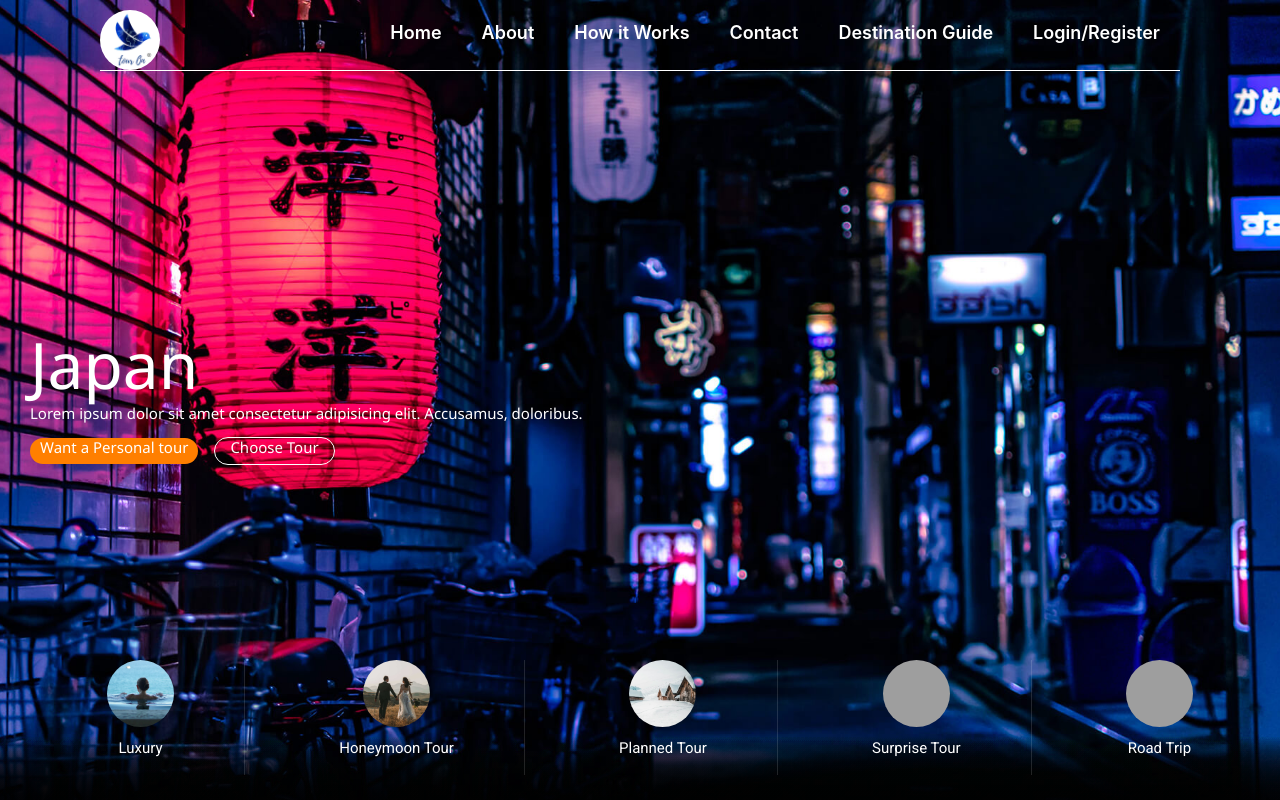
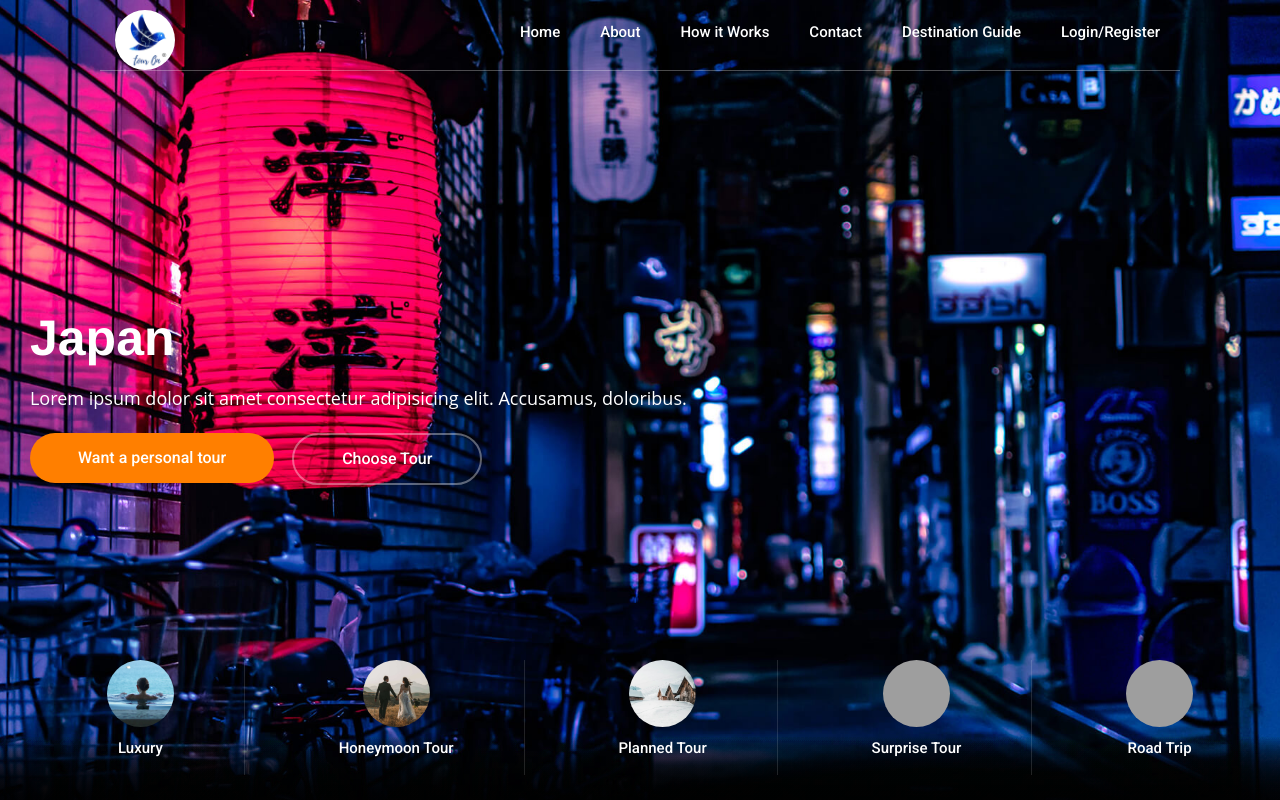
Before and after one commit to touron-travel/Touron-Website, a React app: page / in a window 1280 px wide. Shown: the top 800 px of the page. Built offline with nearby package versions, Linux system fonts and the light colour scheme; no server answers; grey boxes are pictures that could not be loaded; a web font is replaced by a local one.

Commit message:
first commit

```diff
--- a/public/index.html
+++ b/public/index.html
@@ -34,6 +34,10 @@
       integrity="sha384-AYmEC3Yw5cVb3ZcuHtOA93w35dYTsvhLPVnYs9eStHfGJvOvKxVfELGroGkvsg+p"
       crossorigin="anonymous"
     />
+    <link
+      href="https://fonts.googleapis.com/css2?family=Roboto:ital,wght@0,100;0,300;0,400;0,500;0,700;0,900;1,100;1,300;1,400;1,500;1,700;1,900&display=swap"
+      rel="stylesheet"
+    />
     <title>TourOn</title>
   </head>
   <body>
--- a/src/Home components/Categories/Categories.css
+++ b/src/Home components/Categories/Categories.css
@@ -32,8 +32,9 @@
 }
 .cat-body p,
 .cat-bod p {
-  font-family: "Roboto";
-  font-weight: 300;
+  font-family: "Roboto", sans-serif;
+  font-size: 15px;
+  font-weight: 500;
 }
 .cat-body p:hover,
 .cat-bod p:hover {
--- a/src/Home components/Navbar/Navbar.css
+++ b/src/Home components/Navbar/Navbar.css
@@ -1,23 +1,17 @@
-@import url("https://fonts.googleapis.com/css2?family=Andika&display=swap");
-
 .header {
   width: 100%;
-  margin: 0px auto;
-  border-bottom: 1px solid white;
+  border-bottom: 1px solid rgba(255, 255, 255, 0.29);
   display: flex;
   justify-content: space-between;
   align-items: center;
+  padding-left: 15px;
 }
 .nav-area {
   list-style: none;
-  /* flex-basis: 80%; */
   display: flex;
 }
 .nav-area li {
-  padding: 5px 20px;
-  font-size: 16px;
-  font-weight: 500;
-  /* font-family: "Andika", sans-serif; */
+  padding: 0px 20px;
 }
 .logo img {
   width: 60px;
@@ -27,8 +21,9 @@
 .nav-links {
   text-decoration: none;
   color: #fff;
-  font-weight: 600;
-  font-size: 18px;
+  font-weight: 500;
+  font-size: 15px;
+  font-family: "Roboto", sans-serif;
 }
 .nav-links:hover {
   color: #ff7f00;
--- a/src/Home components/Navbar/Navbar.js
+++ b/src/Home components/Navbar/Navbar.js
@@ -2,8 +2,6 @@ import React from "react";
 import { Link } from "react-router-dom";
 import "./Navbar.css";
 import Image from "../../assests/logo.jpeg";
-
-
 
 export default function Navbar() {
   return (
@@ -11,7 +9,7 @@ export default function Navbar() {
       <div className="logo">
         <img src={Image} alt="" />
       </div>
-      <div>
+      <div className="navi">
         <ul className="nav-area">
           <li className="nav-items">
             <Link to="/" className="nav-links">
--- a/src/Home components/Slider/SliderImage.css
+++ b/src/Home components/Slider/SliderImage.css
@@ -46,7 +46,6 @@ h1 {
 
 .button {
   display: flex;
-  align-items: center;
 }
 .trending {
   display: flex;
@@ -58,34 +57,36 @@ h1 {
   margin-left: 30px;
 }
 .countryName {
-  font-size: 5vw;
+  /* font-size: 5vw;
   font-weight: 500;
-  margin: 0;
+  /* font-family: "Roboto", sans-serif; */
+  margin-bottom: 20px;
+  font-size: 50px;
+  font-weight: 900;
+  font-family: "Polar", Helvetica, Arial, sans-serif;
+  color: #fff;
 }
 .desc {
-  font-size: 15px;
+  font-size: 18px;
   color: #fff;
+  font-family: "Open Sans", Helvetica, Arial, sans-serif;
+  margin-bottom: 24px;
 }
-.tour {
+.button .tour h4 {
   background-color: #ff7f00;
-  border-radius: 20px;
-  margin-right: 8px;
+  border-radius: 30px;
+  color: white;
+  font-size: 16px;
+  padding: 15px 48px;
+  font-family: "Roboto", sans-serif;
 }
-.tour h4 {
+.button .ctour h4 {
+  background: transparent;
+  border: 2px solid rgba(255, 255, 255, 0.36);
+  border-radius: 30px;
   color: white;
-  font-size: 15px;
-  padding: 0px 10px;
+  font-size: 16px;
+  padding: 14px 48px;
+  margin-left: 18px;
+  font-family: "Roboto", sans-serif;
 }
-.ctour h4 {
-  color: white;
-  font-size: 15px;
-  padding: 0px 15px;
-  text-align: center;
-}
-
-.ctour {
-  background-color: transparent;
-  border: 1px solid white;
-  border-radius: 30px;
-  margin: 8px;
-}
--- a/src/Home components/Slider/SliderImage.js
+++ b/src/Home components/Slider/SliderImage.js
@@ -16,14 +16,14 @@ export default function SliderImage() {
       <Slider {...settings} arrows accessibility pauseOnHover={false}>
         <div className="slider1 slide">
           <div className="trending">
-            <h1 className="countryName">America</h1>
+            <h2 className="countryName">America</h2>
             <h3 className="desc">
               Lorem ipsum dolor sit amet consectetur adipisicing elit.
               Accusamus, doloribus.
             </h3>
             <div className="button">
               <div className="tour">
-                <h4>Want a Personal tour</h4>
+                <h4>Want a personal tour</h4>
               </div>
               <div className="ctour">
                 <h4>Choose Tour</h4>
@@ -33,14 +33,14 @@ export default function SliderImage() {
         </div>
         <div className="slider2 slide">
           <div className="trending">
-            <h1 className="countryName">Japan</h1>
+            <h2 className="countryName">Japan</h2>
             <h3 className="desc">
               Lorem ipsum dolor sit amet consectetur adipisicing elit.
               Accusamus, doloribus.
             </h3>
             <div className="button">
               <div className="tour">
-                <h4>Want a Personal tour</h4>
+                <h4>Want a personal tour</h4>
               </div>
               <div className="ctour">
                 <h4>Choose Tour</h4>
@@ -50,14 +50,14 @@ export default function SliderImage() {
         </div>
         <div className="slider3 slide">
           <div className="trending">
-            <h1 className="countryName">New Zealand</h1>
+            <h2 className="countryName">New Zealand</h2>
             <h3 className="desc">
               Lorem ipsum dolor sit amet consectetur adipisicing elit.
               Accusamus, doloribus.
             </h3>
             <div className="button">
               <div className="tour">
-                <h4>Want a Personal tour</h4>
+                <h4>Want a personal tour</h4>
               </div>
               <div className="ctour">
                 <h4>Choose Tour</h4>
@@ -67,14 +67,14 @@ export default function SliderImage() {
         </div>
         <div className="slider4 slide">
           <div className="trending">
-            <h1 className="countryName">Switzerland</h1>
+            <h2 className="countryName">Switzerland</h2>
             <h3 className="desc">
               Lorem ipsum dolor sit amet consectetur adipisicing elit.
               Accusamus, doloribus.
             </h3>
             <div className="button">
               <div className="tour">
-                <h4>Want a Personal tour</h4>
+                <h4>Want a personal tour</h4>
               </div>
               <div className="ctour">
                 <h4>Choose Tour</h4>
```
